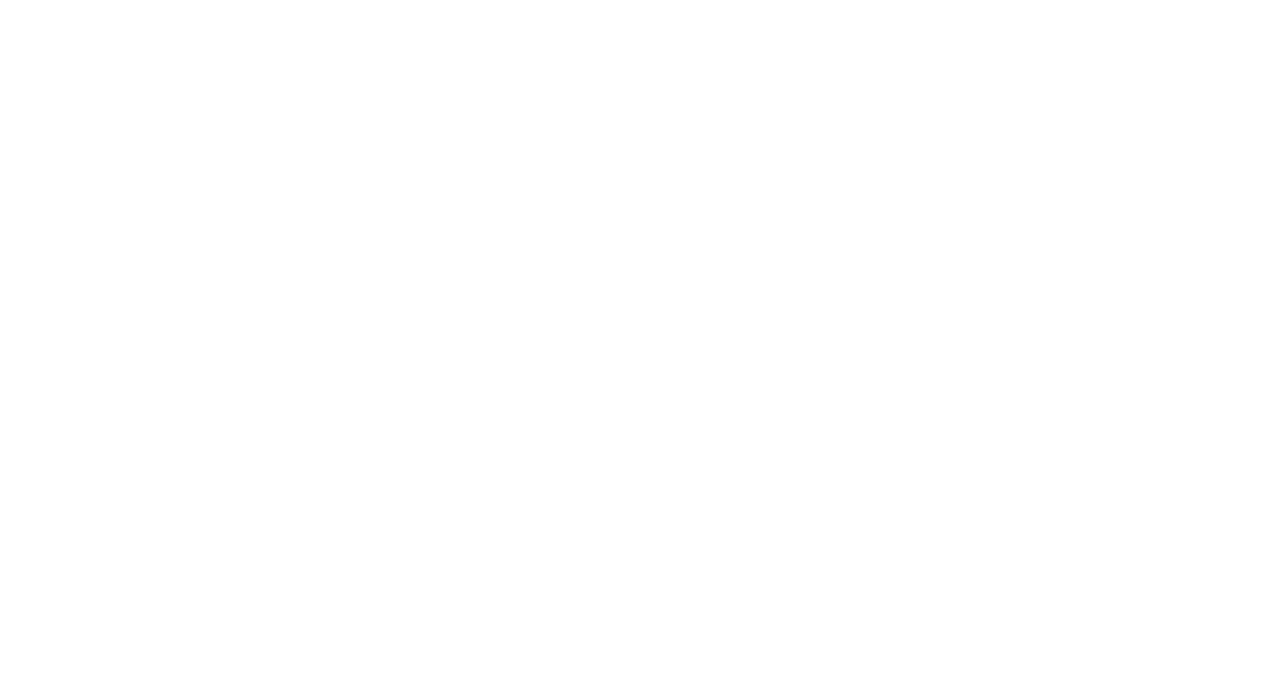
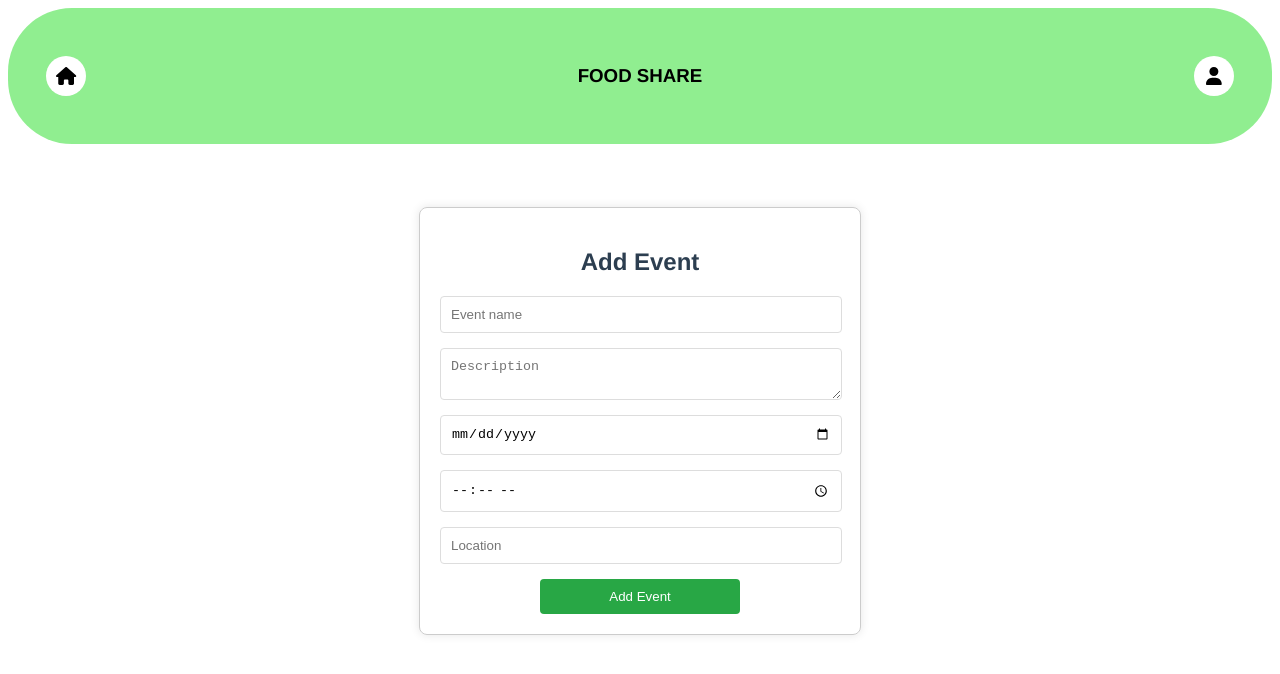
Before and after one commit to AnirudhKumar99/FoodShare, a Vue app: page /add-event in a window 1280 px wide. Before the commit this address had no page. Shown: the top 674 px of the page. Built offline with nearby package versions, Linux system fonts and the light colour scheme.

Commit message:
events page and add event page

```diff
--- /dev/null
+++ b/src/components/AddEvent.vue
@@ -0,0 +1,107 @@
+<template>
+    <NavComponent/>
+    <div style="margin-top: 5%;" class="add-event">
+      <h2>Add Event</h2>
+      <form @submit.prevent="submitEvent">
+        <!-- <label for="title">Title:</label> -->
+        <input type="text" id="title" placeholder="Event name" v-model="event.title" required />
+
+        <!-- <label for="description">Description:</label> -->
+        <textarea id="description" placeholder="Description" v-model="event.description" required></textarea>
+
+        <!-- <label for="date">Date:</label> -->
+        <input type="date" id="date" placeholder="" v-model="event.date" required />
+
+        <!-- <label for="time">Time:</label> -->
+        <input type="time" id="time" v-model="event.time" required />
+
+        <!-- <label for="place">Place:</label> -->
+        <input type="text" id="place" placeholder="Location" v-model="event.place" required />
+
+        <button type="submit">Add Event</button>
+      </form>
+    </div>
+  </template>
+
+  <script>
+  import NavComponent from '@/components/NavComponent.vue'
+  export default {
+    components:{
+        NavComponent
+    },
+    data() {
+      return {
+        event: {
+          title: '',
+          description: '',
+          date: '',
+          time: '',
+          place: '',
+        },
+      };
+    },
+    methods: {
+      submitEvent() {
+        // Validate the form fields if needed
+
+        // Emit an event to the parent component with the event details
+        this.$emit('add-event', { ...this.event });
+
+        // Clear the form fields
+        this.event = {
+          title: '',
+          description: '',
+          date: '',
+          time: '',
+          place: '',
+        };
+      },
+    },
+  };
+  </script>
+  <style scoped>
+  /* Add styles for the AddEvent component as needed */
+  .add-event {
+    max-width: 400px;
+    margin: auto;
+    padding: 20px;
+    border: 1px solid #ccc;
+    border-radius: 8px;
+    box-shadow: 0 0 10px rgba(0, 0, 0, 0.1);
+  }
+
+  form {
+    display: flex;
+    flex-direction: column;
+    gap: 15px;
+  }
+
+  label {
+    font-weight: bold;
+  }
+
+  input,
+  textarea {
+    padding: 10px;
+    border: 1px solid #ddd;
+    border-radius: 4px;
+    width: 95%;
+  }
+
+  button {
+    background-color: #28a745;
+    color: white;
+    padding: 10px;
+    border: none;
+    border-radius: 4px;
+    cursor: pointer;
+    width: 50%;
+    margin: auto;
+    transition: background-color 0.3s ease;
+  }
+
+  button:hover {
+    background-color: #218838;
+  }
+
+  </style>
--- /dev/null
+++ b/src/components/AddEventPage.vue
@@ -0,0 +1,27 @@
+<!-- AddEventPage.vue -->
+<template>
+    <div>
+      <!-- <h2>Add Event</h2> -->
+      <AddEvent @add-event="handleAddEvent" />
+    </div>
+  </template>
+
+  <script>
+  import AddEvent from '@/components/AddEvent.vue';
+
+  export default {
+    methods: {
+      handleAddEvent(newEvent) {
+        // Handle the new event data, for example, add it to a list of events
+        console.log('New Event:', newEvent);
+      },
+    },
+    components: {
+      AddEvent,
+    },
+  };
+  </script>
+
+  <style scoped>
+  /* Add styles for the AddEventPage component as needed */
+  </style>
--- /dev/null
+++ b/src/components/EventCard.vue
@@ -0,0 +1,54 @@
+<!-- EventCard.vue -->
+<template>
+    <div class="event-card">
+      <img :src="event.image" alt="Event Image" />
+      <div class="event-details">
+        <h3>{{ event.title }}</h3>
+        <p>{{ event.date }} at {{ event.time }}</p>
+        <p>{{ event.place }}</p>
+        <p>{{ event.description }}</p>
+      </div>
+    </div>
+  </template>
+
+  <script>
+  export default {
+    props: {
+      event: {
+        type: Object,
+        required: true,
+      },
+    },
+  };
+  </script>
+
+  <style scoped>
+  /* Add styles for the EventCard component as needed */
+  .event-card {
+    display: flex;
+    border: 1px solid #ddd;
+    border-radius: 8px;
+    overflow: hidden;
+    box-shadow: 0 2px 4px rgba(0, 0, 0, 0.1);
+    margin-bottom: 15px;
+  }
+
+  img {
+    width: 150px;
+    object-fit: cover;
+    border-radius: 8px 0 0 8px;
+  }
+
+  .event-details {
+    padding: 15px;
+  }
+
+  h3 {
+    margin: 0 0 10px;
+  }
+
+  p {
+    margin: 0;
+  }
+
+  </style>
--- a/src/components/EventDetails.vue
+++ b/src/components/EventDetails.vue
@@ -13,6 +13,11 @@
         <div v-if="invitaion.status === 'pending'" class="event-actions">
             <button @click="acceptEvent">Accept</button>
             <button @click="rejectEvent">Reject</button>
+        </div>
+        <div v-else class="event-actions">
+
+            <button v-if="invitaion.status==='accepted'">Accepted</button>
+            <button style="background-color: #dc3545;" v-else>Rejected</button>
         </div>
         <ModalComponent :message="modalMessage" :isVisible="visible"/>
     </div>
--- a/src/components/HomeComponent.vue
+++ b/src/components/HomeComponent.vue
@@ -5,23 +5,32 @@
     <router-link to="/view-ngos"
       ><button class="action-button">View NGOs</button></router-link
     >
-    <router-link to="/add-events"
-      ><button class="action-button">Add Events</button></router-link
+    <router-link to="/upcoming-events"
+      ><button class="action-button">Events</button></router-link
     >
     <router-link to="/invitations"
       ><button class="action-button">Invitations</button></router-link
     >
+    <!-- <AddEvent @add-event="handleAddEvent" /> -->
   </div>
 </template>
 
 <script>
 import NavComponent from "@/components/NavComponent.vue";
+// import AddEvent from '@/components/AddEvent.vue'; // Adjust the path based on your project structure
 
 export default {
   name: "HomeComponent",
-  components:{
+  methods: {
+    handleAddEvent(newEvent) {
+      // Handle the new event data, for example, add it to a list of events
+      console.log('New Event:', newEvent);
+    },
+  },
+  components: {
+    // AddEvent,
     NavComponent
-  }
+  },
 };
 </script>
 <style scoped>
--- a/src/components/NavComponent.vue
+++ b/src/components/NavComponent.vue
@@ -7,7 +7,7 @@
           </div>
         </router-link>
       </div>
-
+      <div> <h3 style="color: black;">FOOD SHARE</h3></div>
       <div class="nav-right">
         <router-link to="/profile">
           <div class="profile-circle">
--- /dev/null
+++ b/src/components/UpcomingEvents.vue
@@ -0,0 +1,125 @@
+<!-- UpcomingEvents.vue -->
+<template>
+    <NavComponent/>
+    <div class="upcoming-events">
+      <h2>Upcoming Events</h2>
+      <div v-if="events.length === 0">No upcoming events</div>
+      <div v-else>
+        <EventCard v-for="event in events" :key="event.id" :event="event" />
+      </div>
+      <router-link to="/add-event" class="add-event-button">
+      <span class="plus-icon">+</span>
+    </router-link>
+    </div>
+  </template>
+
+  <script>
+  import EventCard from '@/components/EventCard.vue'; // Import the EventCard component
+  import NavComponent from '@/components/NavComponent.vue'
+  export default {
+    data() {
+      return {
+        events: [
+          // Replace this array with actual event data
+          {
+            id: 1,
+            title: 'Event 1',
+            date: '2023-12-31',
+            time: '18:00',
+            place: 'Event Place 1',
+            description: 'Description for Event 1',
+            image: 'https://placekitten.com/150/150', // Placeholder image URL
+          },{
+          id: 2,
+          title: 'Tech Conference',
+          date: '2024-01-10',
+          time: '09:00',
+          place: 'Tech Center',
+          description: 'Explore the latest in technology trends.',
+          image: 'https://placekitten.com/151/151',
+          email: 'tech@example.com',
+          phone: '987-654-3210',
+        },
+        {
+          id: 3,
+          title: 'Community Cleanup',
+          date: '2024-02-05',
+          time: '10:30',
+          place: 'Local Park',
+          description: 'Join us in making our community cleaner and greener!',
+          image: 'https://placekitten.com/152/152',
+          email: 'community@example.com',
+          phone: '555-123-4567',
+        },
+        {
+          id: 3,
+          title: 'Community Cleanup',
+          date: '2024-02-05',
+          time: '10:30',
+          place: 'Local Park',
+          description: 'Join us in making our community cleaner and greener!',
+          image: 'https://placekitten.com/152/152',
+          email: 'community@example.com',
+          phone: '555-123-4567',
+        },
+        {
+          id: 3,
+          title: 'Community Cleanup',
+          date: '2024-02-05',
+          time: '10:30',
+          place: 'Local Park',
+          description: 'Join us in making our community cleaner and greener!',
+          image: 'https://placekitten.com/152/152',
+          email: 'community@example.com',
+          phone: '555-123-4567',
+        },
+          // Add more events as needed
+        ],
+      };
+    },
+    components: {
+      EventCard,NavComponent
+    },
+  };
+  </script>
+
+  <style scoped>
+  /* Add styles for the UpcomingEvents component as needed */
+  .upcoming-events {
+    position: relative;
+    max-width: 800px;
+    margin: auto;
+    padding: 20px;
+  }
+
+  h2 {
+    text-align: center;
+  }
+
+  .add-event-button {
+    position: fixed;
+    bottom: 20px;
+    right: 20px;
+    height: 1em;
+    width: 1em;
+    background-color: #28a745;
+    color: white;
+    border: none;
+    border-radius: 50%;
+    padding: 15px;
+    font-size: 24px;
+    text-align: center;
+    cursor: pointer;
+    box-shadow: 0 4px 8px rgba(0, 0, 0, 0.1);
+    text-decoration: none;
+  }
+
+  .add-event-button:hover {
+    background-color: #218838;
+  }
+
+  .plus-icon {
+    display: inline-block;
+    transform: translateY(2px);
+  }
+  </style>
--- a/src/router/index.js
+++ b/src/router/index.js
@@ -4,6 +4,8 @@ import AuthComponent from '@/components/AuthComponent.vue'
 import NgoList from '@/components/NgoList'
 import InvitationComponent from '@/components/InvitationComponent.vue'
 import EventDetails from '@/components/EventDetails.vue';
+import AddEventPage from '@/components/AddEventPage.vue';
+import UpcomingEvents from '@/components/UpcomingEvents.vue';
 
 const routes = [
   {
@@ -31,6 +33,16 @@ const routes = [
     // props: true
   },
   {
+    path: '/add-event',
+    name: 'AddEventPage',
+    component: AddEventPage,
+  },
+  {
+    path: '/upcoming-events',
+    name: 'UpcomingEvents',
+    component: UpcomingEvents,
+  },
+  {
     path: '/about',
     name: 'about',
     // route level code-splitting
```
